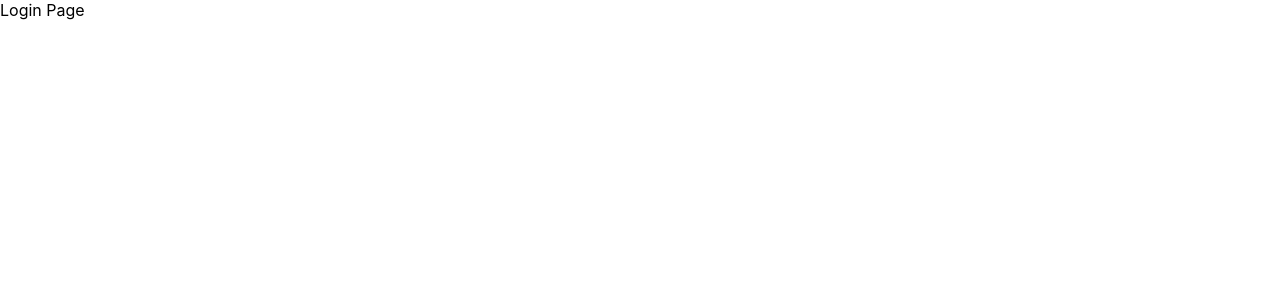
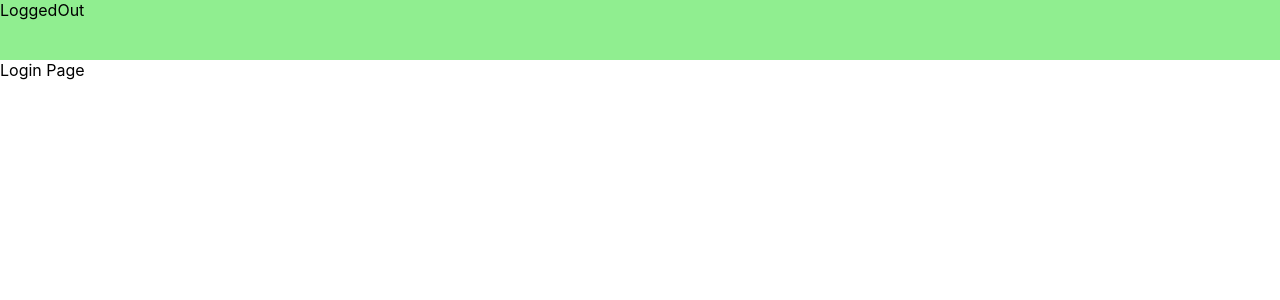
Before and after one commit to chrispwidener/survey-chimpanzee, a Next.js app: page /login in a window 1280 px wide. Shown: the top 300 px of the page. Built offline with nearby package versions, Linux system fonts and the light colour scheme.

Commit message:
Adding basic navbar

```diff
--- /dev/null
+++ b/components/dashboard/surveys/questions/QuestionCard.module.css
@@ -0,0 +1,5 @@
+.QuestionCard {
+    border: 1px solid black;
+    margin: 5px;
+    padding: 10px;
+}
--- /dev/null
+++ b/components/navbar/NavBar.js
@@ -0,0 +1,20 @@
+import { useSelector } from 'react-redux';
+import { selectLoggedIn } from 'store/auth/authReducer';
+
+import LoggedInBar from './subcomponents/LoggedInBar';
+import LoggedOutBar from './subcomponents/LoggedOutBar';
+
+import styles from './NavBar.module.css';
+
+export default function NavBar() {
+
+    const loggedIn = useSelector(selectLoggedIn);
+
+    const navItems = loggedIn ? <LoggedInBar /> : <LoggedOutBar />
+
+    return (
+        <div className={styles.NavBar}>
+            {navItems}
+        </div>
+    )
+}
--- /dev/null
+++ b/components/navbar/NavBar.module.css
@@ -0,0 +1,6 @@
+.NavBar {
+    position: relative;
+    width: 100%;
+    height: 60px;
+    background-color: lightgreen;
+}
--- /dev/null
+++ b/components/navbar/subcomponents/LoggedInBar.js
@@ -0,0 +1,7 @@
+export default function LoggedInBar() {
+    return (
+        <div>
+            LoggedIn
+        </div>
+    )
+}
--- /dev/null
+++ b/components/navbar/subcomponents/LoggedOutBar.js
@@ -0,0 +1,7 @@
+export default function LoggedOutBar() {
+    return (
+        <div>
+            LoggedOut
+        </div>
+    )
+}
--- a/pages/_app.js
+++ b/pages/_app.js
@@ -1,6 +1,8 @@
 import '../styles/globals.css'
 
 import LoginRedirect from 'components/utilities/hoc/LoginRedirect';
+
+import NavBar from 'components/navbar/NavBar';
 
 import store from 'store/store';
 import { Provider } from 'react-redux';
@@ -9,6 +11,7 @@ function MyApp({ Component, pageProps }) {
   return (
     <Provider store={store}>
       <LoginRedirect>
+        <NavBar />
         <Component {...pageProps} />
       </LoginRedirect>
     </Provider>
```
Also changed, not shown: components/dashboard/surveys/SurveyEdit.js (+12 -2 lines), components/dashboard/surveys/questions/QuestionCard.js (+5 -2 lines).
